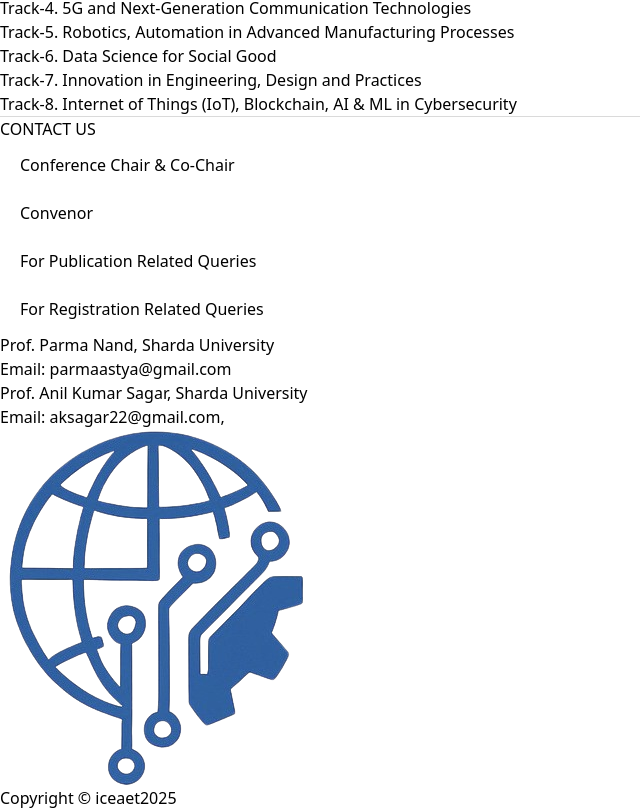
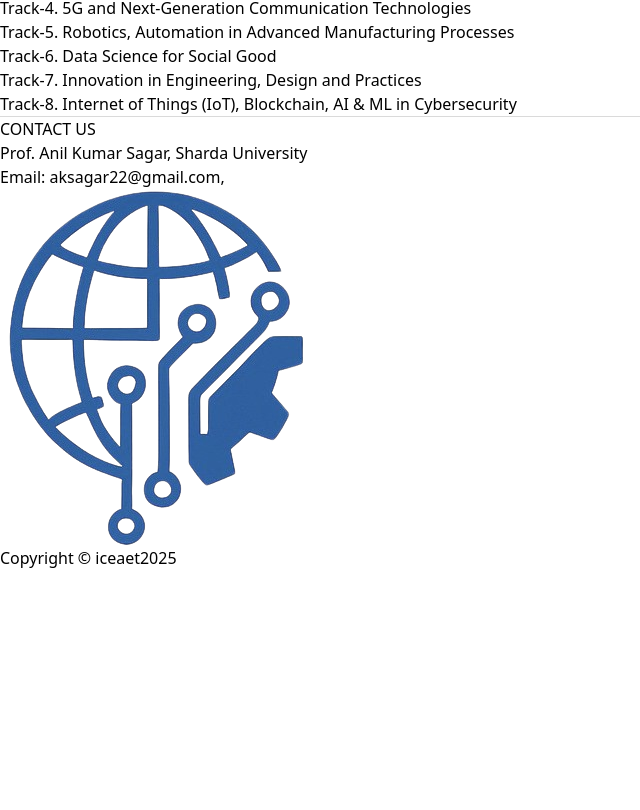
Before and after one commit to rish527/Conference-Site, a React (Vite) app: page / in a window 1280 px wide. Shown: the part 1851-2661 px from the top of the page, without its empty margins (0-640 px from the left). After the commit the page ends 2421 px from the top, so only its background shows below. Built offline with nearby package versions, Linux system fonts and the light colour scheme.

Commit message:
Edit contacts

```diff
--- a/src/Components/Footer.jsx
+++ b/src/Components/Footer.jsx
@@ -18,21 +18,21 @@ function Footer() {
         <div className='bg-[#31619Eff] w-full text-white flex justify-center items-center py-12'>
             <div className="container mx-auto flex flex-col">
                 <div className="head mb-9 px-3 text-center text-[2rem]">CONTACT US</div>
-                <nav className='flex foot justify-center'>
+                {/* <nav className='flex foot justify-center'>
                     <ul className='foot-nav flex flex-wrap'>
                         <li onClick={(e)=>selectContact(0)} id='0' className={`nav-item ${ind==0?'active':''}`}><button >Conference Chair & Co-Chair</button></li>
                         <li  onClick={(e)=>selectContact(1)} id='1' className={`nav-item ${ind==1?'active':''}`}><button>Convenor</button></li>
                         <li  onClick={(e)=>selectContact(2)} id='2'  className={`nav-item ${ind==2?'active':''}`}><button >For Publication Related Queries</button></li>
                         <li  onClick={(e)=>selectContact(3)} id='3'  className={`nav-item ${ind==3?'active':''}`}><button >For Registration Related Queries</button></li>
                     </ul>
-                </nav>
+                </nav> */}
                 <div className="data-holder flex bg-[#ffffff45] justify-between flex-wrap">
                     <div className="holder w-full flex justify-center pt-[60px] pr-[10px] pb-[40px] pl-[10px] text-base">
-                        <div className="left flex flex-col justify-center items-center w-[45%]">
+                        {/* <div className="left flex flex-col justify-center items-center w-[45%]">
                             <p>{contact[0][0]}</p>
                             <p><span>Email:</span> {contact[0][1]}</p>
                             <p>{contact[0][2]}</p>
-                        </div>
+                        </div> */}
                         <div className="right  flex flex-col justify-center items-center w-[45%]">
                             <p>{contact[1][0]}</p>
                             <p><span>Email:</span> {contact[1][1]}</p>
```
